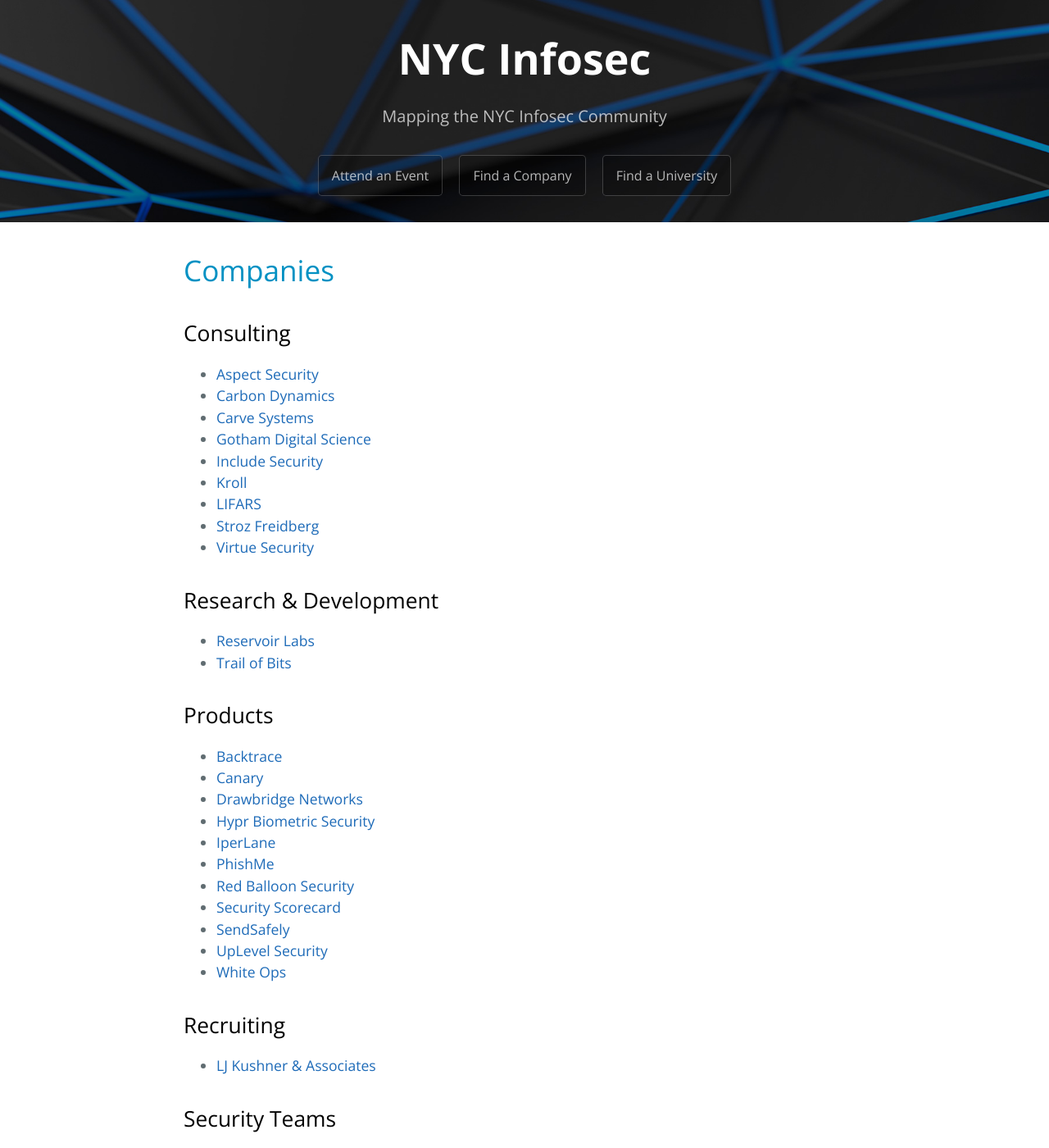
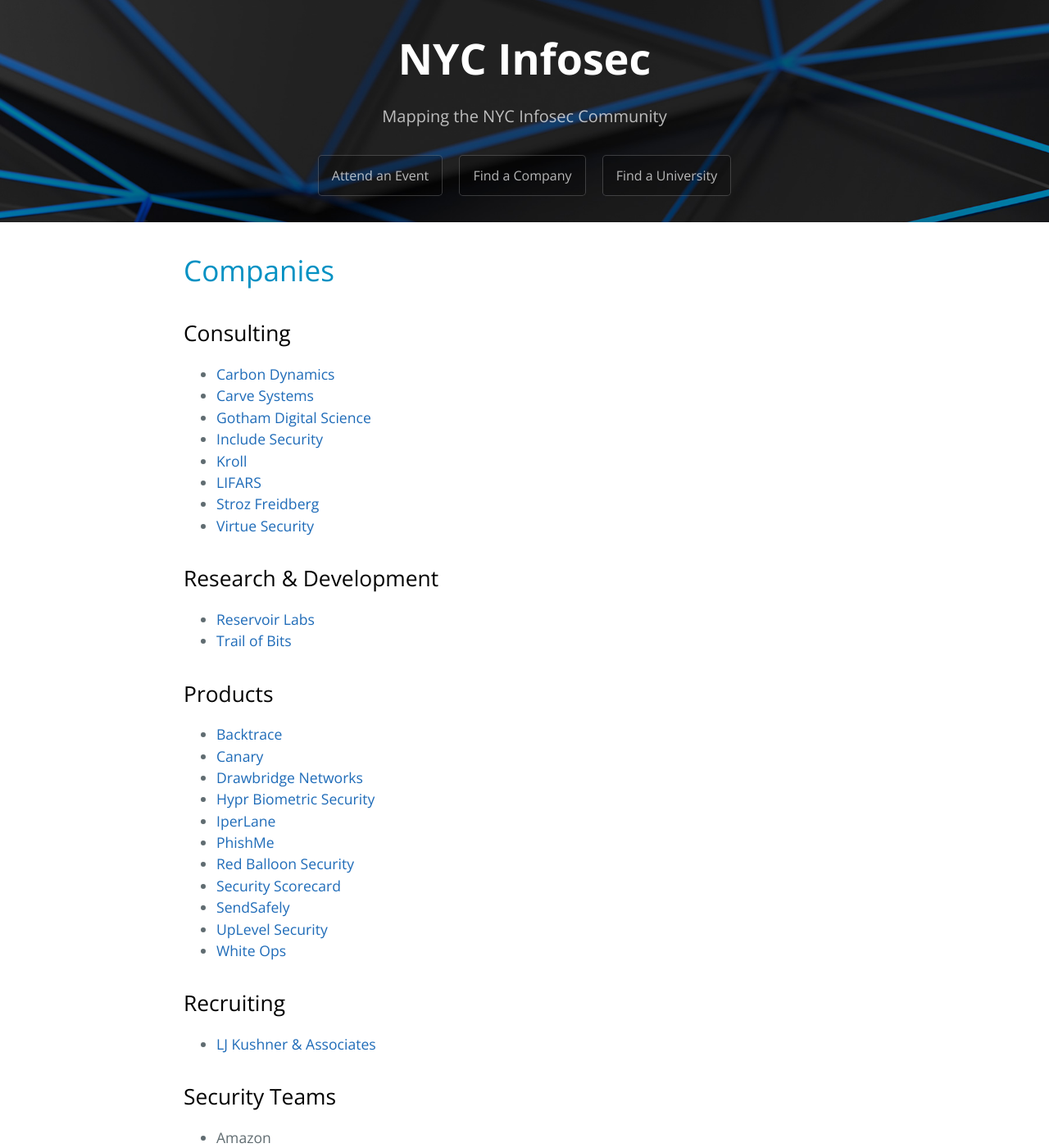
Before and after one commit to trailofbits/nyc-infosec, a Jekyll site: the page built from companies.md, in a window 1280 px wide and 1400 px high. Shown: the whole window at 82% size. Built offline with Jekyll 4.4.1, drawn with Linux system fonts in a browser that asks for light colours.

Commit message:
Aspect is based in Maryland

```diff
--- a/companies.md
+++ b/companies.md
@@ -8,7 +8,6 @@
 
 ## Consulting
 
-* [Aspect Security](http://www.aspectsecurity.com/)
 * [Carbon Dynamics](http://www.carbondynamics.co/)
 * [Carve Systems](https://www.carvesystems.com/)
 * [Gotham Digital Science](https://www.gdssecurity.com/)
```
Also changed, not shown: other parts of companies.md (+1 -0 lines).
